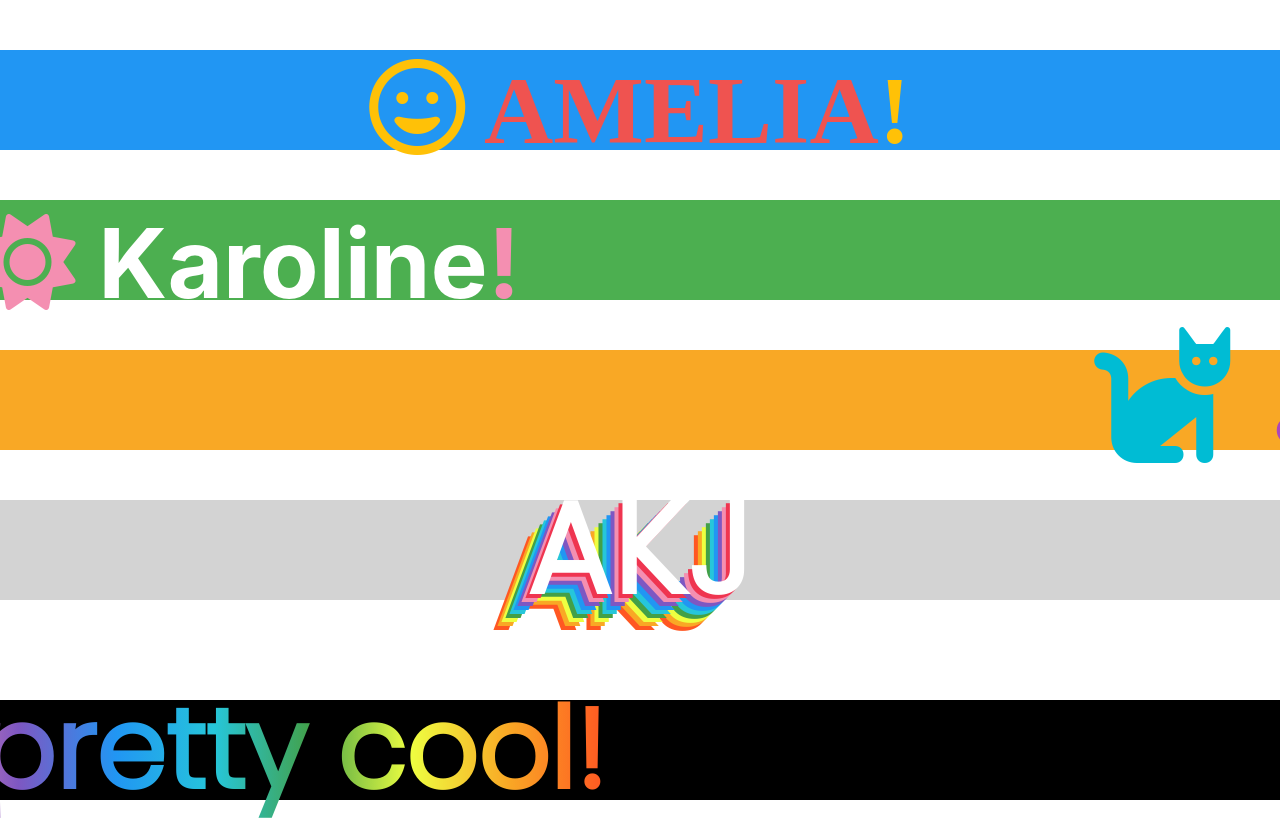
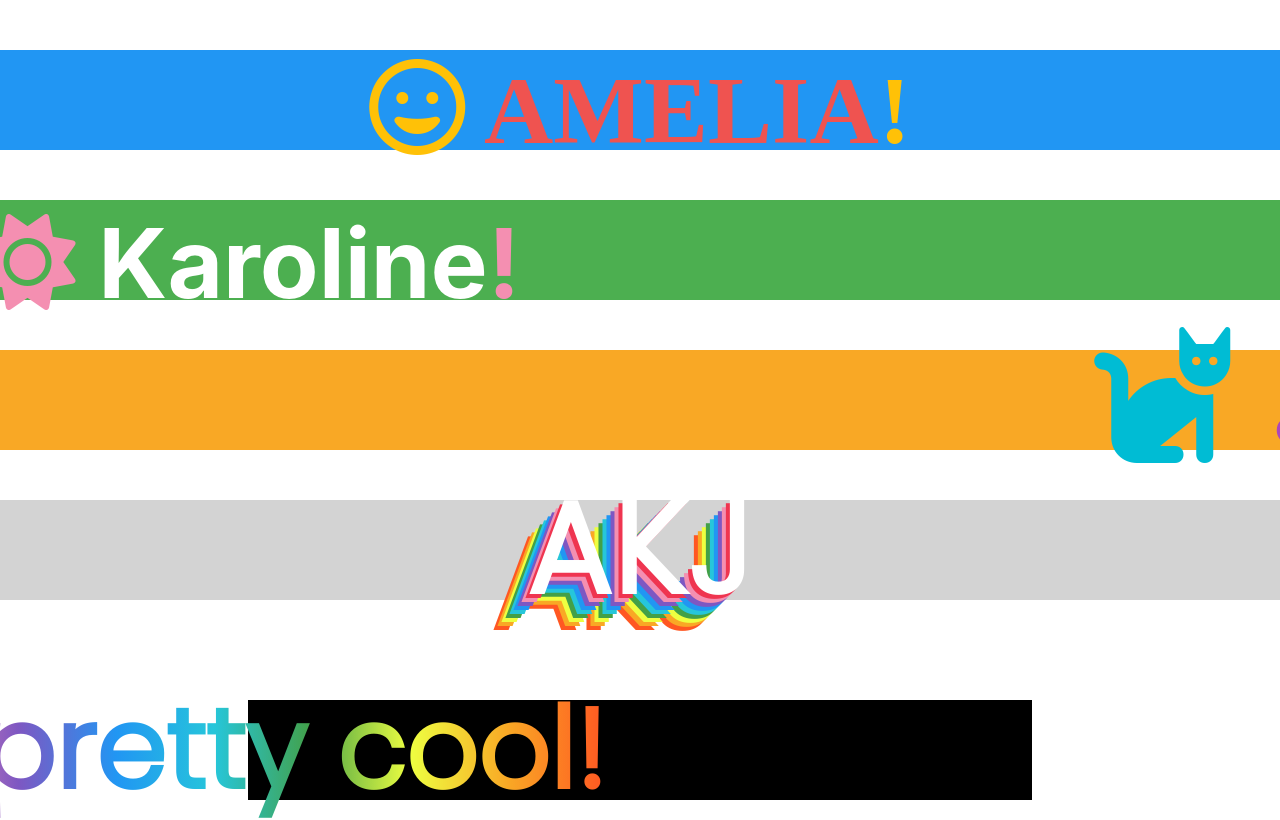
Before and after one commit to katarzyna-kw/css-animation-fun, a React (Create React App) app: page / in a window 1280 px wide. Shown: the top 820 px of the page. Built offline with nearby package versions, Linux system fonts and the light colour scheme; a web font is replaced by a local one.

Commit message:
fade react-reveal effect added to Gradient.js

```diff
--- a/src/components/Gradient.js
+++ b/src/components/Gradient.js
@@ -1,15 +1,22 @@
-import React from 'react'
+import React, { Component } from 'react'
 import './Gradient.css'
+import Fade from 'react-reveal/Fade'
 
 
-function Gradient() {
+class Gradient extends Component {
+  render() {
     return (
+      <div>
+        <Fade>
       <div className="Gradient">
           <h1>
             <span><i class="far fa-star"></i></span> pretty cool<span>!</span>
           </h1>
       </div>
+      </Fade>
+      </div>
     );
   }
+}
 
   export default Gradient;
```
